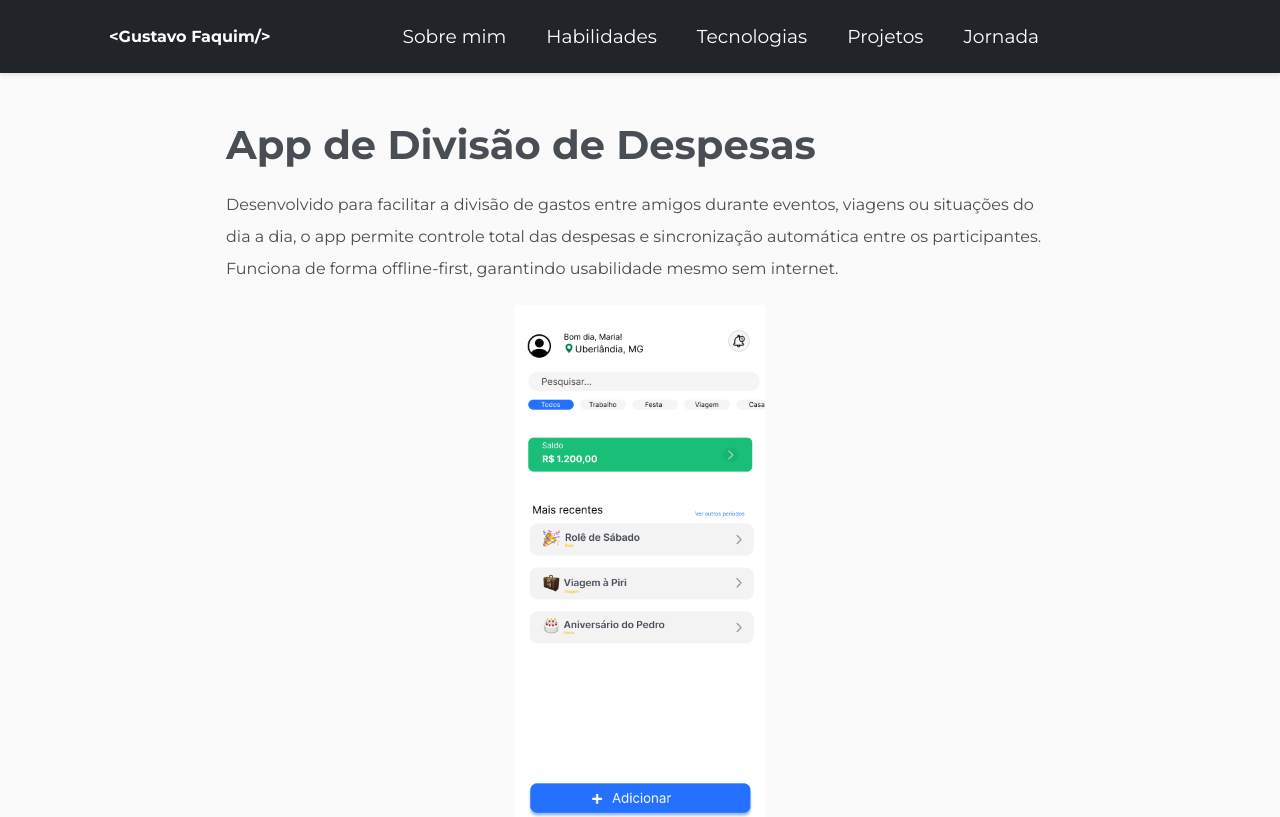
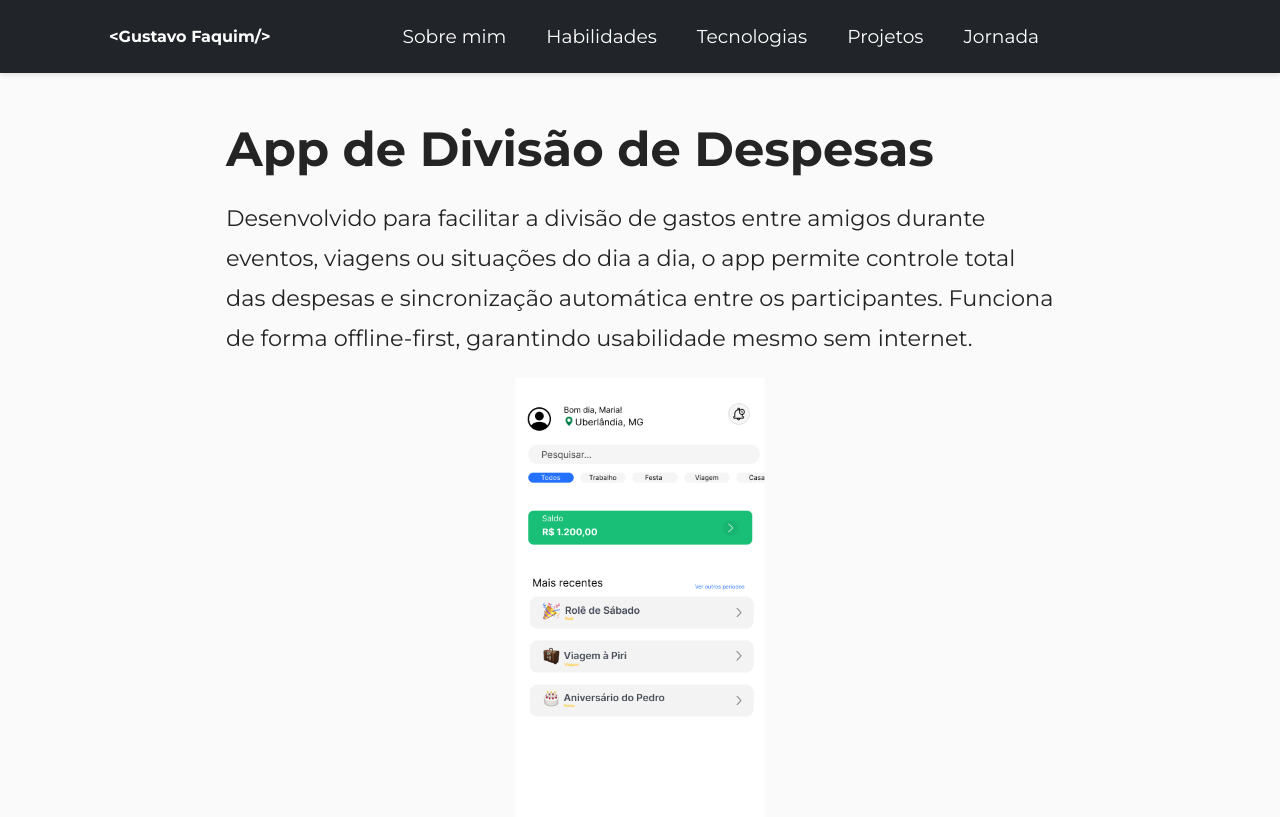
Before and after one commit to gustavofaquim/portfolio, a React (Vite) app: page /project/appdespesa in a window 1280 px wide. Shown: the top 817 px of the page. Built offline with nearby package versions, Linux system fonts and the light colour scheme.

Commit message:
feat: ajustes na tela de detalhes

```diff
--- a/src/components/ProjectComponents.jsx
+++ b/src/components/ProjectComponents.jsx
@@ -59,7 +59,7 @@ const ProjectDetails = ({ project }) => {
               <div className="texto" id={sec.id} key={idx}>
                 <p className="titulo">{sec.title}</p>
                 {typeof sec.content === 'string' ? (
-                  <div dangerouslySetInnerHTML={{ __html: sec.content }} />
+                  <div className='descricao' dangerouslySetInnerHTML={{ __html: sec.content }} />
                 ) : (
                   sec.content
                 )}
--- a/src/styles/components/projectComponents.sass
+++ b/src/styles/components/projectComponents.sass
@@ -36,14 +36,15 @@
 
             h1
                 text-align: left
-                color: #484E53 !important
-                font-size: 2.5em !important
+                color: #242424!important
+                font-size: 3em !important
                 margin-bottom: 0px !important
             p
-                color: #484E53
+                color: #242424 !important
                 line-height: 2
-                font-size: 12pt
+                font-size: 1.4em
                 margin-top: 20px
+                line-height: 40px
 
 
     .imagem-geral
@@ -87,18 +88,21 @@
             margin: auto
 
             .texto
-                font-size: 1.2em
-                color: #0000008e
+                font-size: 1.4em
+                color: #242424!important
                 line-height: 2em
                 font-weight: 450
+                 margin-top: 60px
 
-                margin-top: 50px
 
                 .titulo
-                    font-size: 1.2em
+                    font-size: 1.4em
                     font-weight: 700
-                    color: #0000008e
+                    color: #242424!important
 
+
+                .descricao
+                    margin-top: 20px
 
             #desenvolvimento,  #resultados, #aprendizados
                 margin-top: 50px
```
